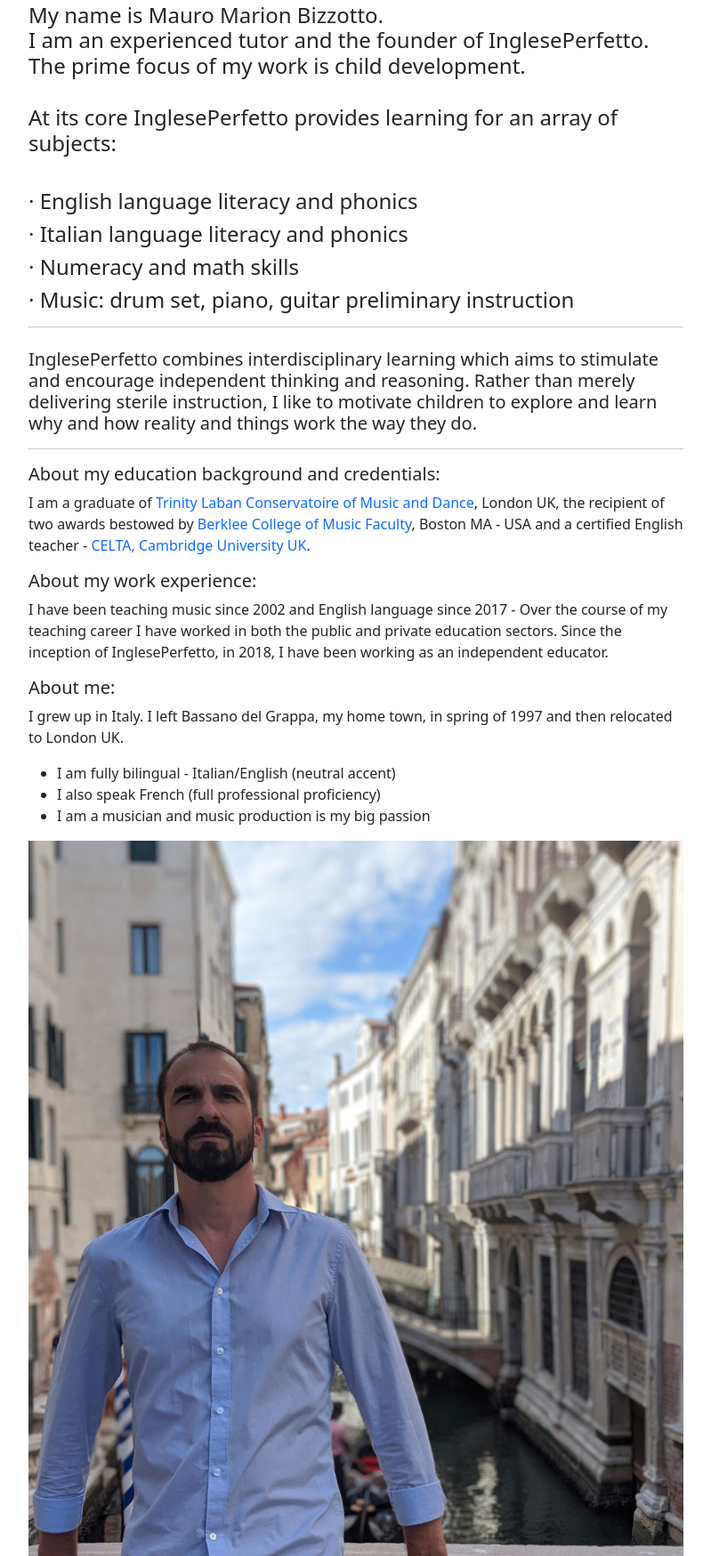
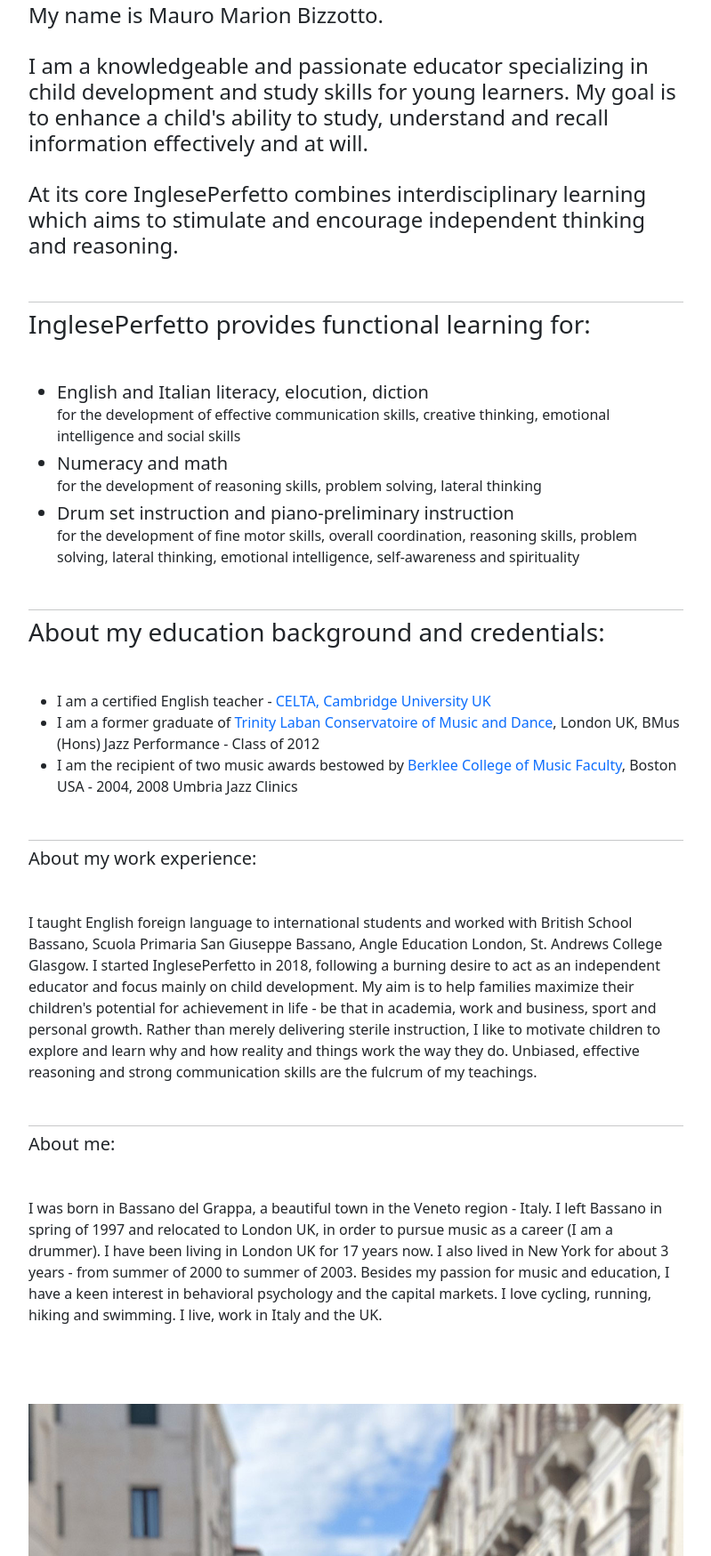
Before and after one commit to viaora/ingleseperfetto, a plain HTML site: page index.html in a window 1280 px wide. Shown: the part 1051-2800 px from the top of the page at 89% size, without its empty margins (240-1039 px from the left). Drawn offline with nearby package versions, Linux system fonts and the light colour scheme.

Commit message:
Global content update

```diff
--- a/index.html
+++ b/index.html
@@ -85,7 +85,7 @@
                 <div class="col-12 text-center">
                     <h1 class="display-1 text-red">inglese<span class="text-white">perfetto</span></h1>
                     <p class="display-6 text-white mt-5">Home-Schooling & School Support for Children aged 5 to 11</p>
-                    <h4 class="mt-5 text-white">First lesson free! (30 minutes)</h4>
+                    <h4 class="mt-5 text-white">Dear parents, let’s discuss your goals and needs together :-)</h4>
                     <a href="https://wa.me/447816282652" class="btn btn-success btn-lg active mt-3" role="button"
                         aria-pressed="true">Book with Whatsapp</a>
                 </div>
@@ -98,50 +98,83 @@
             <div class="row justify-content-center">
                 <div class="col-lg-8">
                     <h2 class="display-6 mb-5"><strong>Welcome to InglesePerfetto!</strong></h2>
-                    <p class="h4">My name is Mauro Marion Bizzotto. </br>
-                        I am an experienced tutor and the founder of InglesePerfetto. </br>
-                        The prime focus of my work is
-                        child development. </br></br>
-                        At its core InglesePerfetto provides learning for an array of subjects: </br></br></p>
+                    <p class="h4">My name is Mauro Marion Bizzotto. </br></br>
+                        I am a knowledgeable and passionate educator specializing in child development and study skills
+                        for young learners. My goal is to enhance a child's ability to study, understand and recall
+                        information effectively and at will.
+                        </br></br>
+                        At its core InglesePerfetto combines interdisciplinary learning which aims to stimulate and
+                        encourage independent thinking and reasoning.</p>
+
+
+                    <hr class="mt-5 mb-2">
+                    </hr>
+
+                    <h3 class="mt-1 mb-5">InglesePerfetto provides functional learning for:</h3>
 
                     <div>
-                        <p class="h4">· English language literacy and phonics</p>
-                        <p class="h4">· Italian language literacy and phonics</p>
-                        <p class="h4">· Numeracy and math skills</p>
-                        <p class="h4">· Music: drum set, piano, guitar preliminary instruction</p>
+                        <ul>
+                            <li class="h5">English and Italian literacy, elocution, diction<br />
+                                <span class="h6">for the development of effective communication skills, creative
+                                    thinking, emotional intelligence and social skills</span>
+                            </li>
+                            <li class="h5">Numeracy and math<br />
+                                <span class="h6">for the development of reasoning skills, problem solving, lateral
+                                    thinking</span>
+                            </li>
+                            <li class="h5">Drum set instruction and piano-preliminary instruction<br />
+                                <span class="h6">for the development of fine motor skills, overall coordination,
+                                    reasoning skills, problem solving, lateral thinking, emotional intelligence,
+                                    self-awareness and spirituality</span>
+                            </li>
+                        </ul>
                     </div>
 
-                    <hr></hr>
+                    <hr class="mt-5 mb-2">
+                    </hr>
 
-                    <p class="mt-4 h5">InglesePerfetto combines interdisciplinary learning which aims to stimulate and
-                        encourage independent thinking and reasoning.
-                        Rather than merely delivering sterile instruction, I like to motivate children to explore and
-                        learn why and how reality and things work the way they do.</p>
-                    <hr>
+                    <h3 class="mt-1 mb-5">About my education background and credentials:</h3>
+
+                    <ul>
+                        <li>I am a certified English teacher - <a
+                                href="https://www.cambridgeenglish.org/teaching-english/teaching-qualifications/celta/"
+                                target="_blank"> CELTA, Cambridge University UK</a></li>
+                        <li>I am a former graduate of <a href="https://www.trinitylaban.ac.uk" target="_blank">Trinity
+                                Laban
+                                Conservatoire of Music and Dance</a>, London UK, BMus (Hons) Jazz Performance - Class of
+                            2012</li>
+                        <li>I am the recipient of two music awards bestowed by <a
+                                href="https://college.berklee.edu/faculty" target="_blank">Berklee College of Music
+                                Faculty</a>, Boston USA - 2004, 2008 Umbria Jazz Clinics</li>
+                    </ul>
+
+                    <hr class="mt-5 mb-2">
                     </hr>
-                    <h5 class="mt-1">About my education background and credentials:</h5>
 
-                    <p>I am a graduate of <a href="https://www.trinitylaban.ac.uk" target="_blank">Trinity Laban
-                            Conservatoire of Music and Dance</a>, London UK, the recipient of two awards bestowed by <a href="https://college.berklee.edu/faculty"
-                            target="_blank">Berklee College of Music Faculty</a>, Boston MA - USA and a certified
-                        English teacher - <a
-                            href="https://www.cambridgeenglish.org/teaching-english/teaching-qualifications/celta/"
-                            target="_blank"> CELTA, Cambridge University UK</a>.</p>
+                    <h5 class="mt-1 mb-5">About my work experience:</h5>
 
-                    <h5 class="mt-1">About my work experience:</h5>
-                    <p>I have been teaching music since 2002 and English language since 2017 - Over the course of my
-                        teaching career I have worked in both the public and private education sectors. Since the
-                        inception of InglesePerfetto, in 2018, I have been working as an independent educator.</p>
+                    <p>I taught English foreign language to international students and worked with British School
+                        Bassano, Scuola Primaria San Giuseppe Bassano, Angle Education London, St. Andrews College
+                        Glasgow. I started InglesePerfetto in 2018, following a burning desire to act as an independent
+                        educator and focus mainly on child development. My aim is to help families maximize their
+                        children's potential for achievement in life - be that in academia, work and business, sport and
+                        personal growth. Rather than merely delivering sterile instruction, I like to motivate children
+                        to explore and learn why and how reality and things work the way they do. Unbiased, effective
+                        reasoning and strong communication skills are the fulcrum of my teachings. </p>
 
-                    <h5 class="mt-1">About me:</h5>
+                    <hr class="mt-5 mb-2">
+                    </hr>
 
-                    <p>I grew up in Italy. I left Bassano del Grappa, my home town, in spring of 1997 and then relocated
-                        to London UK. </p>
-                    <ul>
-                        <li>I am fully bilingual - Italian/English (neutral accent)</li>
-                        <li>I also speak French (full professional proficiency)</li>
-                        <li>I am a musician and music production is my big passion</li>
-                    </ul>
+                    <h5 class="mt-1 mb-5">About me:</h5>
+
+                    <p>I was born in Bassano del Grappa, a beautiful town in the Veneto region - Italy. I left Bassano
+                        in spring of 1997 and relocated to London UK, in order to pursue music as a career (I am a
+                        drummer). I have been living in London UK for 17 years now. I also lived in New York for about 3
+                        years - from summer of 2000 to summer of 2003. Besides my passion for music and education, I
+                        have a keen interest in behavioral psychology and the capital markets. I love cycling, running,
+                        hiking and swimming. I live, work in Italy and the UK.</p>
+
+                    <br /><br /><br />
 
                     <img class="img-fluid" src="assets/mauro-marion-bizzotto-Venice-July-2020.jpg">
 
@@ -175,7 +208,7 @@
                             width="35px"></a>
                 </div>
             </div>
-            <p class="mt-4">Copyright &copy; 2022</p>
+            <p class="mt-4">Copyright &copy; 2023</p>
         </div>
     </footer>
     <!-- Bootstrap core JS-->
```
Also changed, not shown: index-it.html (+86 -38 lines).
